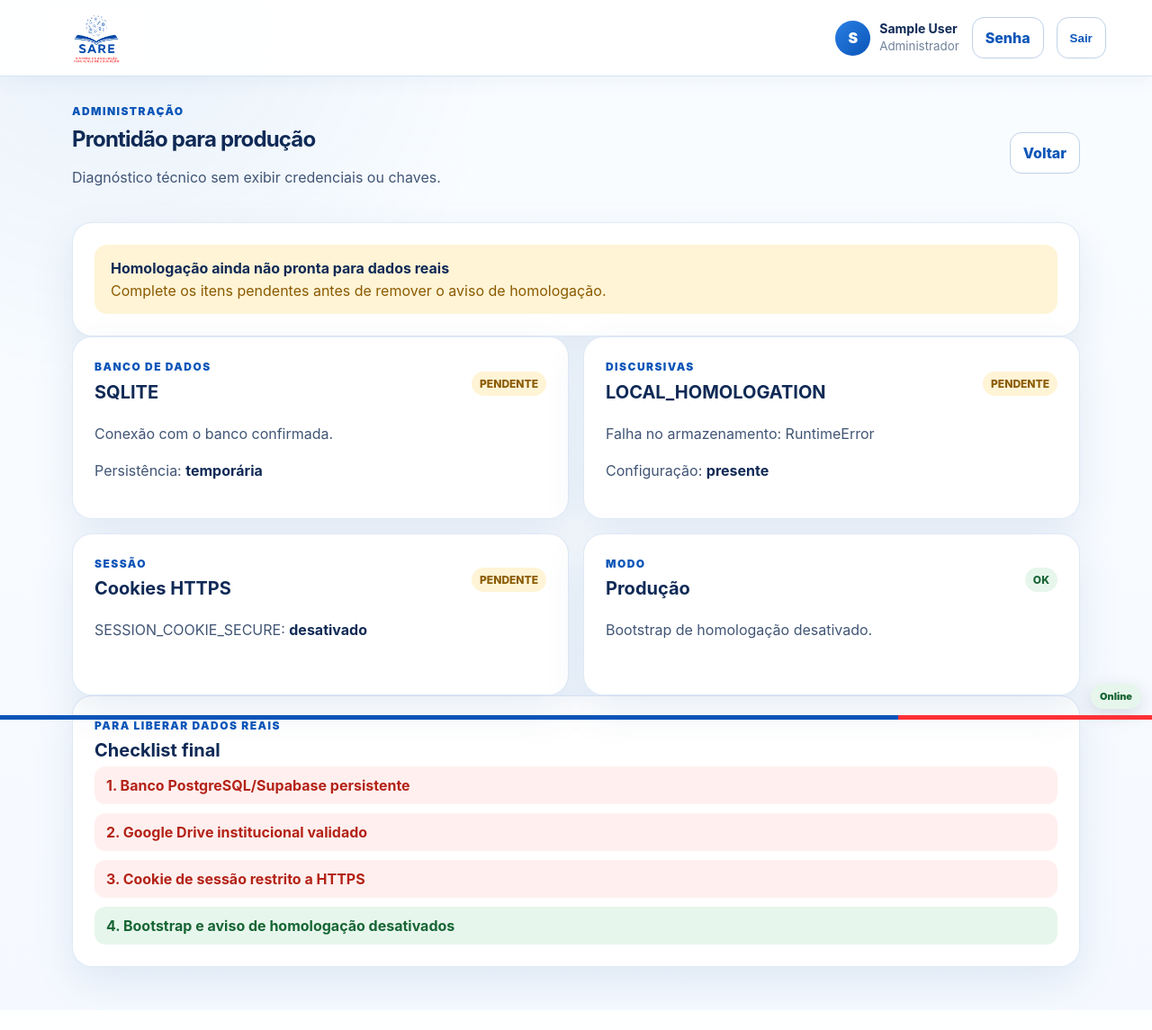
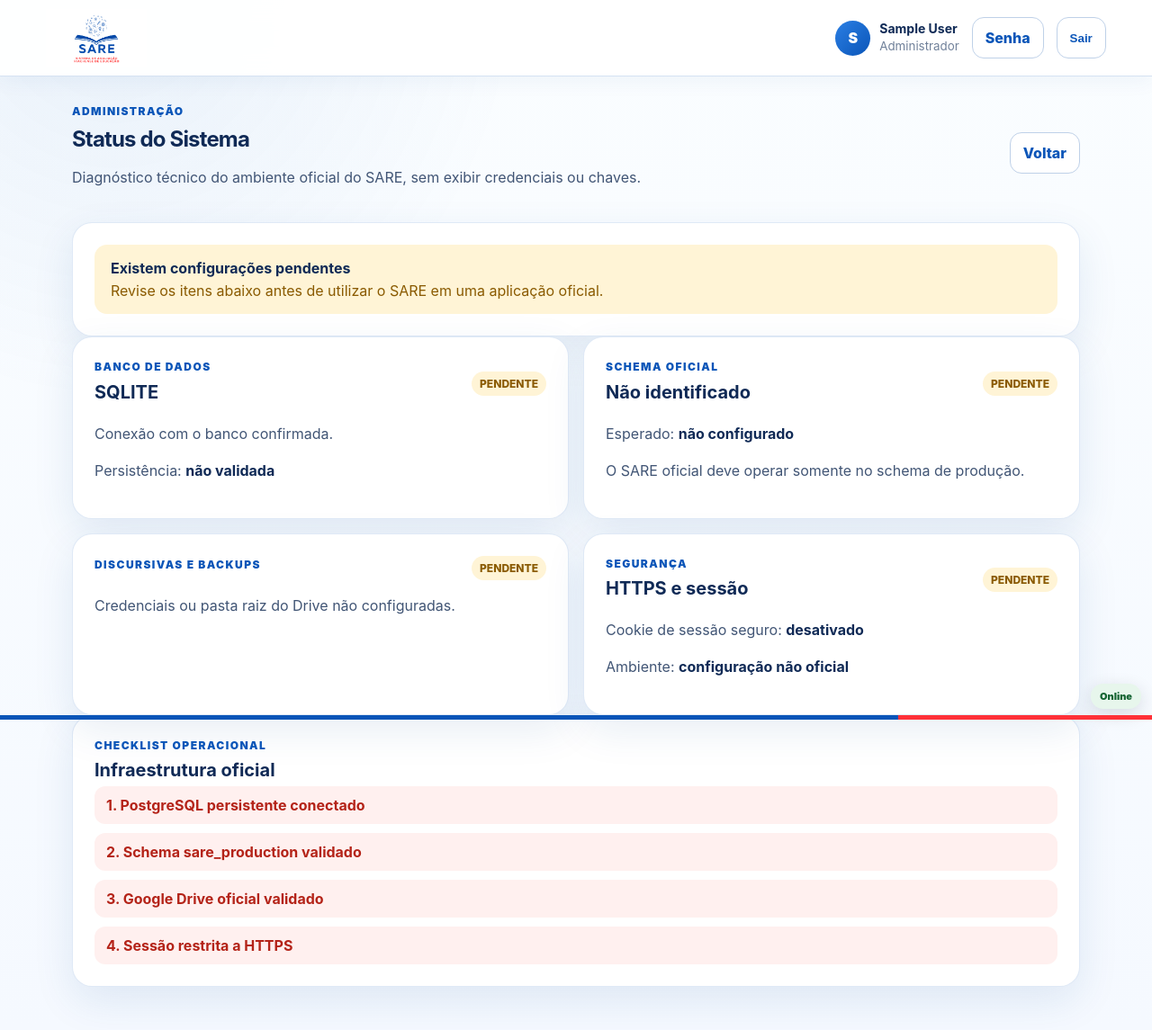
Before and after one commit to Marcosadriano7506/SARE2026, a Flask app: page /admin/ambiente/ in a window 1280 px wide. Shown: the whole page at 90% size. Before the commit the page ends 1114 px from the top, so only its background shows below. Run offline with Flask 3, Linux system fonts and the light colour scheme; a user stored in the database is signed in; tables that the repository leaves empty hold one stand-in row (values such as "Sample post").

Commit message:
Produção: remover resíduos de homologação e dados sintéticos
Remove DEMO, fixture de carga, banner/textos de homologação e runtime de bootstrap de testes; mantém apenas o ambiente oficial.

```diff
--- a/app/coordinator/routes.py
+++ b/app/coordinator/routes.py
@@ -35,7 +35,6 @@
 from app.services.application_rules import summarize_application
 from app.services.operational_readiness import calculate_live_snapshot
 from app.services.audit import record_audit
-from app.services.demo_data import DEMO_CLASS_CODE, create_demo_dataset
 from app.services.evaluation_lock import evaluation_setup_lock_message
 from app.services.results_pdf import generate_results_pdf
 from app.services.results_workbook import build_results_workbook
@@ -80,7 +79,6 @@
         applicators=applicators,
         evaluations=evaluations,
         metrics=metrics,
-        demo_class_code=DEMO_CLASS_CODE,
     )
 
 
@@ -218,38 +216,6 @@
         return redirect(url_for("coordinator.dashboard"))
 
     return render_template("coordinator/import_roster.html", form=form)
-
-
-@coordinator_bp.post("/demo/criar")
-@login_required
-@roles_required(UserRole.ADMIN, UserRole.COORDINATOR)
-def create_demo():
-    try:
-        classroom, created = create_demo_dataset()
-    except RuntimeError as exc:
-        flash(str(exc), "error")
-        return redirect(url_for("coordinator.dashboard"))
-
-    record_audit(
-        user_id=current_user.id,
-        action="DEMO_DATASET_CREATED" if created else "DEMO_DATASET_REUSED",
-        entity_type="CLASS",
-        entity_id=classroom.id,
-        details={"access_code": classroom.access_code},
-    )
-    db.session.commit()
-
-    if created:
-        flash(
-            f"Base de demonstração criada. Código da turma: {classroom.access_code}",
-            "success",
-        )
-    else:
-        flash(
-            f"A base de demonstração já existe. Código da turma: {classroom.access_code}",
-            "success",
-        )
-    return redirect(url_for("coordinator.dashboard"))
 
 
 @coordinator_bp.get("/base/modelo.xlsx")
--- a/app/templates/admin/dashboard.html
+++ b/app/templates/admin/dashboard.html
@@ -14,7 +14,7 @@
   <div class="admin-action-grid">
     <a class="admin-action-card" href="{{ url_for('system_admin.index') }}">
       <span class="admin-action-icon">✓</span>
-      <div><strong>Prontidão</strong><small>Verifique banco, Drive, HTTPS e ambiente.</small></div>
+      <div><strong>Status do sistema</strong><small>Verifique banco, Drive, HTTPS e ambiente.</small></div>
     </a>
     <a class="admin-action-card" href="{{ url_for('google_drive_oauth.index') }}">
       <span class="admin-action-icon">D</span>
--- a/app/templates/admin/system_status.html
+++ b/app/templates/admin/system_status.html
@@ -1,24 +1,24 @@
 {% extends "base.html" %}
-{% block title %}Prontidão para produção — SARE{% endblock %}
+{% block title %}Status do Sistema — SARE{% endblock %}
 {% block content %}
 <section class="shell">
   <header class="topbar">
     <div>
       <p class="eyebrow">Administração</p>
-      <h1>Prontidão para produção</h1>
-      <p>Diagnóstico técnico sem exibir credenciais ou chaves.</p>
+      <h1>Status do Sistema</h1>
+      <p>Diagnóstico técnico do ambiente oficial do SARE, sem exibir credenciais ou chaves.</p>
     </div>
     <a class="button ghost compact" href="{{ url_for('coordinator.dashboard') }}">Voltar</a>
   </header>
 
   <section class="panel">
     <div class="production-status {{ 'ready' if status.production_ready else 'pending' }}">
-      <strong>{{ '✓ Ambiente pronto para produção' if status.production_ready else 'Homologação ainda não pronta para dados reais' }}</strong>
+      <strong>{{ '✓ Ambiente oficial operacional' if status.production_ready else 'Existem configurações pendentes' }}</strong>
       <span>
         {% if status.production_ready %}
-          Banco persistente, Drive e segurança básica foram validados.
+          Banco oficial, schema de produção, Google Drive e segurança HTTPS foram validados.
         {% else %}
-          Complete os itens pendentes antes de remover o aviso de homologação.
+          Revise os itens abaixo antes de utilizar o SARE em uma aplicação oficial.
         {% endif %}
       </span>
     </div>
@@ -36,16 +36,27 @@
         </span>
       </div>
       <p>{{ status.database_message }}</p>
-      <p>
-        Persistência:
-        <strong>{{ 'persistente' if status.database_persistent else 'temporária' }}</strong>
-      </p>
+      <p>Persistência: <strong>{{ 'persistente' if status.database_persistent else 'não validada' }}</strong></p>
     </section>
 
     <section class="panel system-check">
       <div class="panel-heading">
         <div>
-          <p class="eyebrow">Discursivas</p>
+          <p class="eyebrow">Schema oficial</p>
+          <h2>{{ status.database_schema or 'Não identificado' }}</h2>
+        </div>
+        <span class="badge {{ 'ok' if status.schema_ok else 'warning' }}">
+          {{ 'OK' if status.schema_ok else 'PENDENTE' }}
+        </span>
+      </div>
+      <p>Esperado: <strong>{{ status.expected_schema or 'não configurado' }}</strong></p>
+      <p>O SARE oficial deve operar somente no schema de produção.</p>
+    </section>
+
+    <section class="panel system-check">
+      <div class="panel-heading">
+        <div>
+          <p class="eyebrow">Discursivas e backups</p>
           <h2>{{ status.storage_provider }}</h2>
         </div>
         <span class="badge {{ 'ok' if status.storage_ok and status.storage_provider == 'GOOGLE_DRIVE' else 'warning' }}">
@@ -53,12 +64,9 @@
         </span>
       </div>
       <p>{{ status.storage_message }}</p>
-      <p>
-        Configuração:
-        <strong>{{ 'presente' if status.storage_configured else 'incompleta' }}</strong>
-      </p>
       {% if status.storage_provider == 'GOOGLE_DRIVE' and status.storage_configured %}
-        <form method="post" action="{{ url_for('system_admin.test_drive_write') }}">
+        <form method="post" action="{{ url_for('system_admin.test_drive_write') }}"
+              data-submit-lock data-loading-text="Testando...">
           <input type="hidden" name="csrf_token" value="{{ csrf_token() }}">
           <button class="button secondary compact" type="submit">Testar gravação no Drive</button>
         </form>
@@ -68,85 +76,26 @@
     <section class="panel system-check">
       <div class="panel-heading">
         <div>
-          <p class="eyebrow">Sessão</p>
-          <h2>Cookies HTTPS</h2>
+          <p class="eyebrow">Segurança</p>
+          <h2>HTTPS e sessão</h2>
         </div>
         <span class="badge {{ 'ok' if status.session_cookie_secure else 'warning' }}">
           {{ 'OK' if status.session_cookie_secure else 'PENDENTE' }}
         </span>
       </div>
-      <p>SESSION_COOKIE_SECURE: <strong>{{ 'ativado' if status.session_cookie_secure else 'desativado' }}</strong></p>
-    </section>
-
-    <section class="panel system-check">
-      <div class="panel-heading">
-        <div>
-          <p class="eyebrow">Modo</p>
-          <h2>{{ 'Homologação' if status.homologation else 'Produção' }}</h2>
-        </div>
-        <span class="badge {{ 'warning' if status.homologation else 'ok' }}">
-          {{ 'TESTE' if status.homologation else 'OK' }}
-        </span>
-      </div>
-      <p>{{ 'Dados ainda podem ser descartados entre deploys.' if status.homologation else 'Bootstrap de homologação desativado.' }}</p>
+      <p>Cookie de sessão seguro: <strong>{{ 'ativado' if status.session_cookie_secure else 'desativado' }}</strong></p>
+      <p>Ambiente: <strong>{{ 'Produção' if status.production_environment else 'configuração não oficial' }}</strong></p>
     </section>
   </div>
 
-  {% if status.homologation %}
   <section class="panel">
-    <p class="eyebrow">Teste de carga</p>
-    <h2>Fixture sintético</h2>
-    <p>
-      Cria usuários, escolas, turmas e estudantes fictícios exclusivamente para medir
-      concorrência no ambiente de homologação.
-    </p>
-
-    <div class="detail-grid">
-      <div><span>Aplicadores sintéticos</span><strong>{{ load_stats.users }}</strong></div>
-      <div><span>Turmas sintéticas</span><strong>{{ load_stats.classes }}</strong></div>
-      <div><span>Estudantes sintéticos</span><strong>{{ load_stats.students }}</strong></div>
-    </div>
-
-    <div class="load-fixture-actions">
-      <form method="post" action="{{ url_for('system_admin.create_load_data') }}">
-        <input type="hidden" name="csrf_token" value="{{ csrf_token() }}">
-
-        <label for="load-users">Aplicadores</label>
-        <select id="load-users" name="users">
-          <option value="20">20</option>
-          <option value="50">50</option>
-          <option value="100">100</option>
-        </select>
-
-        <label for="load-students">Estudantes por turma</label>
-        <input id="load-students" name="students_per_class" type="number" value="30" min="1" max="60">
-
-        <label for="load-confirm">Digite CRIAR para confirmar</label>
-        <input id="load-confirm" name="confirm" type="text" autocomplete="off">
-
-        <button class="button secondary" type="submit">Criar fixture de carga</button>
-      </form>
-
-      {% if load_stats.users or load_stats.classes %}
-      <form method="post" action="{{ url_for('system_admin.remove_load_data') }}">
-        <input type="hidden" name="csrf_token" value="{{ csrf_token() }}">
-        <label for="remove-load-confirm">Digite REMOVER para limpar os dados sintéticos</label>
-        <input id="remove-load-confirm" name="confirm" type="text" autocomplete="off">
-        <button class="button danger-soft" type="submit">Remover fixture de carga</button>
-      </form>
-      {% endif %}
-    </div>
-  </section>
-  {% endif %}
-
-  <section class="panel">
-    <p class="eyebrow">Para liberar dados reais</p>
-    <h2>Checklist final</h2>
+    <p class="eyebrow">Checklist operacional</p>
+    <h2>Infraestrutura oficial</h2>
     <div class="production-checklist">
-      <div class="{{ 'done' if status.database_persistent else '' }}">1. Banco PostgreSQL/Supabase persistente</div>
-      <div class="{{ 'done' if status.storage_provider == 'GOOGLE_DRIVE' and status.storage_ok else '' }}">2. Google Drive institucional validado</div>
-      <div class="{{ 'done' if status.session_cookie_secure else '' }}">3. Cookie de sessão restrito a HTTPS</div>
-      <div class="{{ 'done' if not status.homologation else '' }}">4. Bootstrap e aviso de homologação desativados</div>
+      <div class="{{ 'done' if status.database_ok and status.database_persistent else '' }}">1. PostgreSQL persistente conectado</div>
+      <div class="{{ 'done' if status.schema_ok else '' }}">2. Schema sare_production validado</div>
+      <div class="{{ 'done' if status.storage_provider == 'GOOGLE_DRIVE' and status.storage_ok else '' }}">3. Google Drive oficial validado</div>
+      <div class="{{ 'done' if status.session_cookie_secure else '' }}">4. Sessão restrita a HTTPS</div>
     </div>
   </section>
 </section>
--- a/app/templates/base.html
+++ b/app/templates/base.html
@@ -15,12 +15,6 @@
   <link rel="stylesheet" href="{{ url_for('static', filename='css/brand.css') }}">
 </head>
 <body class="{{ 'authenticated' if current_user.is_authenticated else 'guest' }}">
-  {% if is_homologation %}
-    <div class="environment-banner">
-      HOMOLOGAÇÃO · USE APENAS DADOS DE TESTE · O BANCO ATUAL É TEMPORÁRIO
-    </div>
-  {% endif %}
-
   <div id="global-connectivity" class="global-connectivity" data-state="online" aria-live="polite">Online</div>
 
   {% if current_user.is_authenticated %}
```
Also changed, not shown: app/__init__.py (+2 -58 lines), app/admin/system_routes.py (+3 -83 lines), app/services/system_status.py (+42 -19 lines), app/templates/coordinator/dashboard.html (+2 -18 lines), tests/test_system_status.py (+40 -92 lines).
